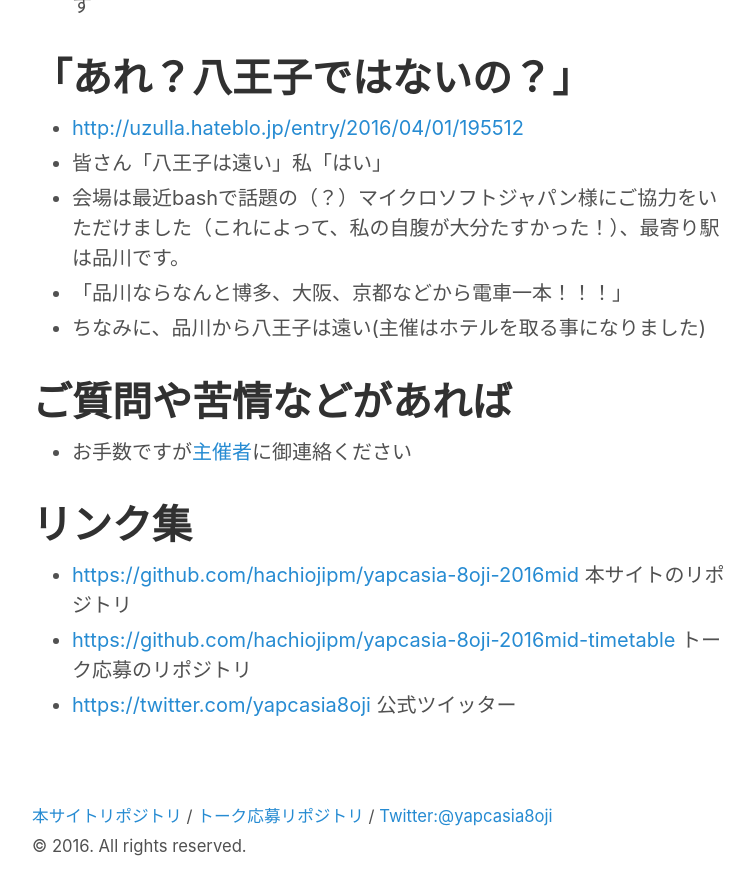
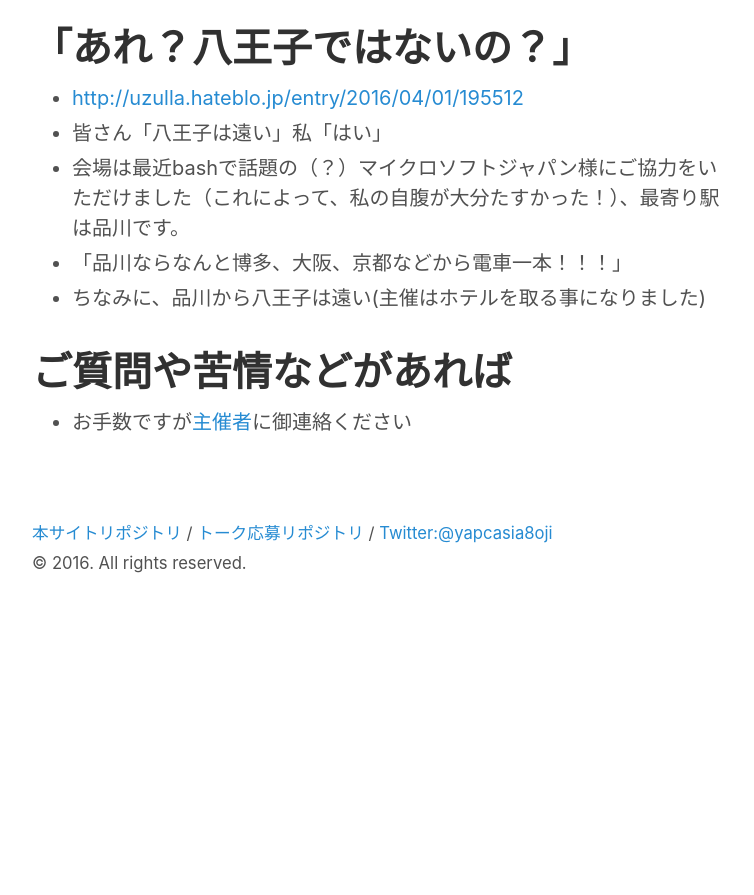
Before and after one commit to hachiojipm/yapcasia-8oji-2016mid, a Jekyll site: the page built from aim.md, in a window 1280 px wide and 900 px high, scrolled down 2082 px. Shown: the top 895 px of the window, without its empty margins (258-1012 px from the left). Built offline with Jekyll 4.4.1, drawn with Linux system fonts in a browser that asks for light colours; after the commit the page ends 2699 px from its top, so only the background shows below that; some of the changed text lies outside the part shown.

Commit message:
update text

```diff
--- a/aim.md
+++ b/aim.md
@@ -31,14 +31,14 @@
 
 # 開催概要(最大時)
 
-- 会場は品川にあるマイクロソフト様の会議室
+- 会場は品川にある<a href="https://www.google.co.jp/maps/place/35%C2%B037'36.3%22N+139%C2%B044'25.4%22E/@35.626739,139.7381923,17z/data=!3m1!4b1!4m2!3m1!1s0x0:0x0">品川にあるマイクロソフトジャパン様のセミナールーム</a>
 - 7/2（土）7/3（日）の二日間開催、10〜19時（予定）
 - 登壇者は最大で50〜80人 (LT除く)
 - 聴講者は最大で150〜200人 (250-登壇者数)
 - トラック数は3、１ルームあたり70〜100人（ただし人数変動で縮小の可能性があります）
 - 会場にはマイクロソフト様の立派な無料Wifiがあります
 - 電源も完備されています（タップは持参ください）
-- 参加費はいただきません（ただし交通費等はそちらの自腹でお願いいたします）
+- 参加費はいただきません
 
 
 # FAQ
@@ -86,9 +86,3 @@
 # ご質問や苦情などがあれば
 
 - お手数ですが[主催者](/organizers)に御連絡ください
-
-# リンク集
-
-- [https://github.com/hachiojipm/yapcasia-8oji-2016mid](https://github.com/hachiojipm/yapcasia-8oji-2016mid) 本サイトのリポジトリ
-- [https://github.com/hachiojipm/yapcasia-8oji-2016mid-timetable](https://github.com/hachiojipm/yapcasia-8oji-2016mid-timetable) トーク応募のリポジトリ
-- [https://twitter.com/yapcasia8oji](https://twitter.com/yapcasia8oji) 公式ツイッター
```
